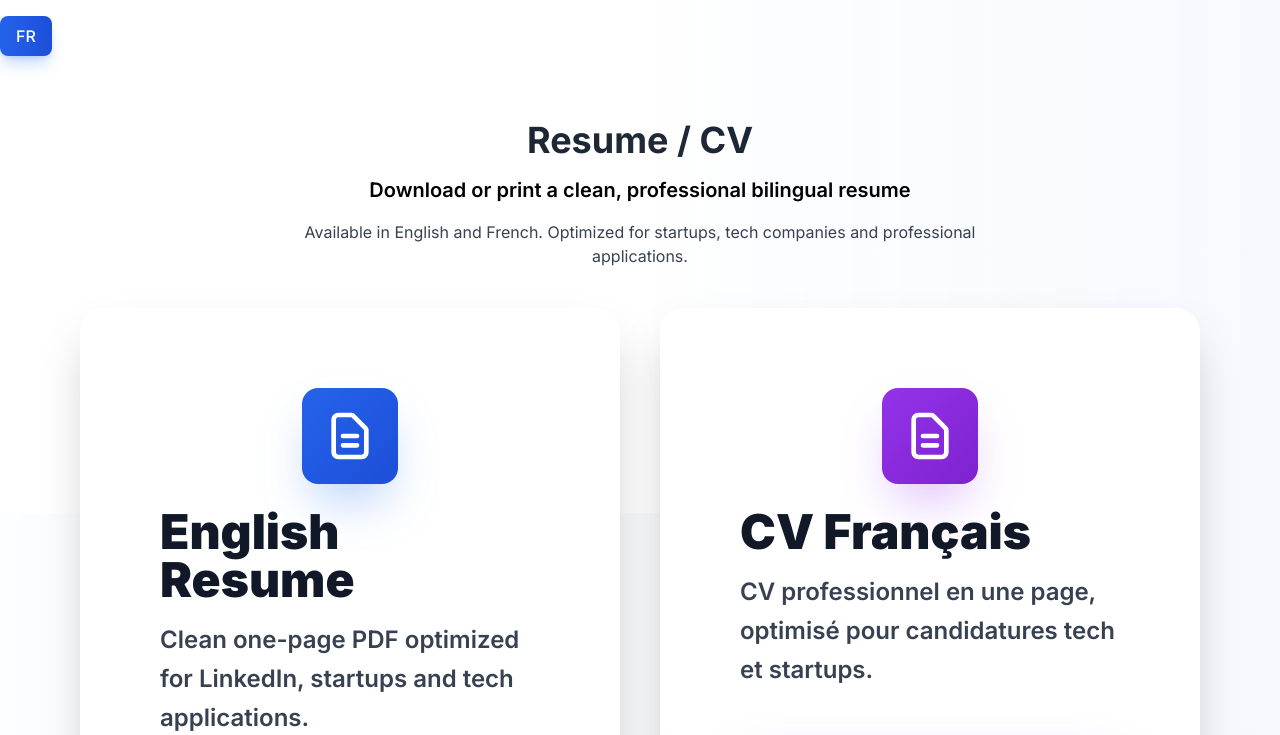
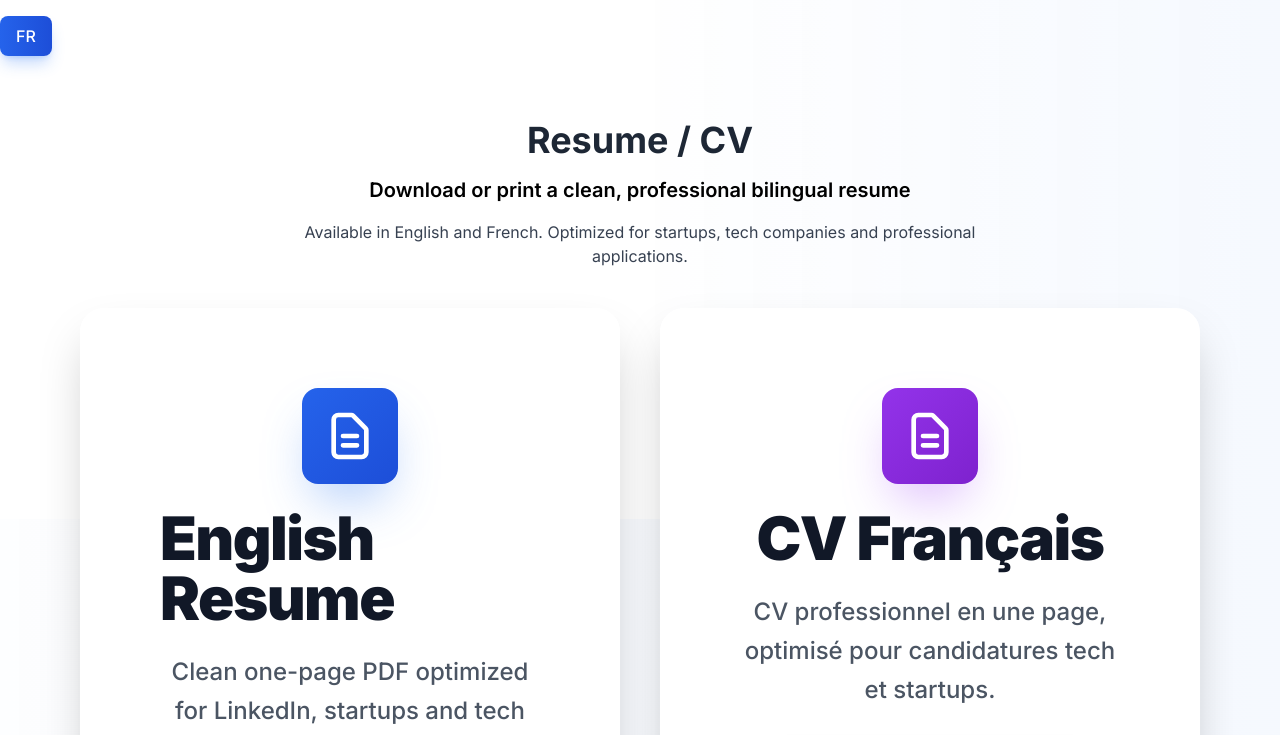
Before and after one commit to Sy2force/Portfolio---pro, a Next.js app: page /resume in a window 1280 px wide. Shown: the top 735 px of the page. Built offline with nearby package versions, Linux system fonts and the light colour scheme.

Commit message:
Optimized text styling - centered titles (justify-center), increased title size to text-6xl, added tracking-tight for better readability, changed description color to gray-600, centered description text

```diff
--- a/app/resume/page.tsx
+++ b/app/resume/page.tsx
@@ -168,12 +168,12 @@ export default function ResumePage() {
                 </div>
               </div>
 
-              <div className="relative z-10 flex items-center justify-between mb-4">
-                <h3 className="text-5xl font-black text-gray-900">
+              <div className="relative z-10 flex items-center justify-center mb-6">
+                <h3 className="text-6xl font-black text-gray-900 tracking-tight">
                   English Resume
                 </h3>
               </div>
-              <p className="text-2xl text-gray-700 mb-12 leading-relaxed flex-grow relative z-10 font-semibold">
+              <p className="text-2xl text-gray-600 mb-12 leading-relaxed flex-grow relative z-10 font-medium text-center">
                 Clean one-page PDF optimized for LinkedIn, startups and tech applications.
               </p>
               <div className="space-y-6 relative z-10 flex flex-col items-center">
@@ -220,12 +220,12 @@ export default function ResumePage() {
                 </div>
               </div>
 
-              <div className="relative z-10 flex items-center justify-between mb-4">
-                <h3 className="text-5xl font-black text-gray-900">
+              <div className="relative z-10 flex items-center justify-center mb-6">
+                <h3 className="text-6xl font-black text-gray-900 tracking-tight">
                   CV Français
                 </h3>
               </div>
-              <p className="text-2xl text-gray-700 mb-12 leading-relaxed flex-grow relative z-10 font-semibold">
+              <p className="text-2xl text-gray-600 mb-12 leading-relaxed flex-grow relative z-10 font-medium text-center">
                 CV professionnel en une page, optimisé pour candidatures tech et startups.
               </p>
               <div className="space-y-6 relative z-10 flex flex-col items-center">
```
